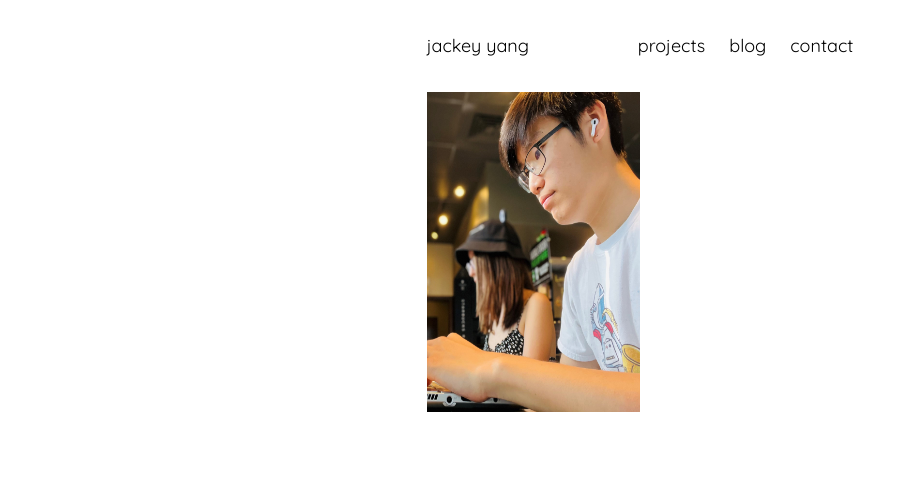
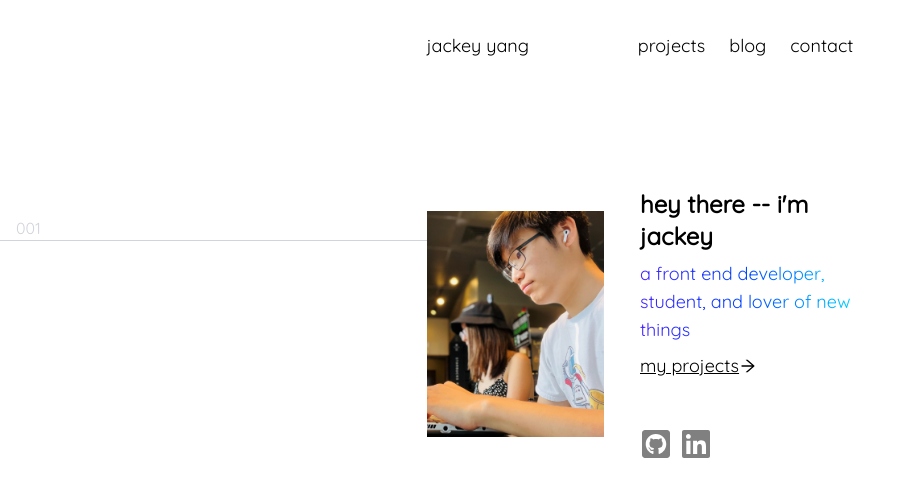
Before and after one commit to g00gol/my-portfolio, a Next.js app: page / in a window 1280 px wide. Shown: the top 496 px of the page, without its empty margins (0-916 px from the left). Built offline with nearby package versions, Linux system fonts and the light colour scheme.

Commit message:
updated hero section

```diff
--- a/components/Hero.js
+++ b/components/Hero.js
@@ -1,12 +1,39 @@
 import Image from "next/image";
+import { AiOutlineArrowRight } from "react-icons/ai";
+import { FaGithubSquare, FaLinkedin } from "react-icons/fa";
 
 import FeatureImage from "../assets/images/feature_image.jpg";
 
 export default function Hero() {
   return (
-    <div className="w-2/6 h-screen mx-auto">
-      <div className="relative w-6/12 h-2/5">
-        <Image src={FeatureImage} layout="fill" className="" />
+    <div className="flex flex-col lg:flex-row justify-between lg:items-center font-quicksand mt-24 w-9/12 lg:w-2/6 h-4/6 mx-auto">
+      <div className="relative w-5/6 lg:w-5/12">
+        <Image src={FeatureImage} layout="responsive" />
+      </div>
+
+      <div className="flex flex-col items-start w-full mt-4 lg:mt-0 lg:w-6/12 space-y-2">
+        <h1 className="font-bold text-2xl">hey there -- i'm jackey</h1>
+        <p className="text-lg text-transparent bg-clip-text bg-gradient-to-r from-linear1 via-linear2 to-linear3">
+          a front end developer, student, and lover of new things
+        </p>
+        <a href="" className="flex flex-row items-center text-lg underline">
+          my projects
+          <AiOutlineArrowRight />
+        </a>
+
+        <div className="flex !mt-12 space-x-2">
+          <a href="">
+            <FaGithubSquare size={32} color="gray" />
+          </a>
+          <a href="">
+            <FaLinkedin size={32} color="gray" />
+          </a>
+        </div>
+      </div>
+
+      <div className="hidden lg:block w-4/12 absolute left-0 -translate-y-24">
+        <p className="ml-4 text-gray-300">001</p>
+        <div className="h-px bg-gray-300"></div>
       </div>
     </div>
   );
```
